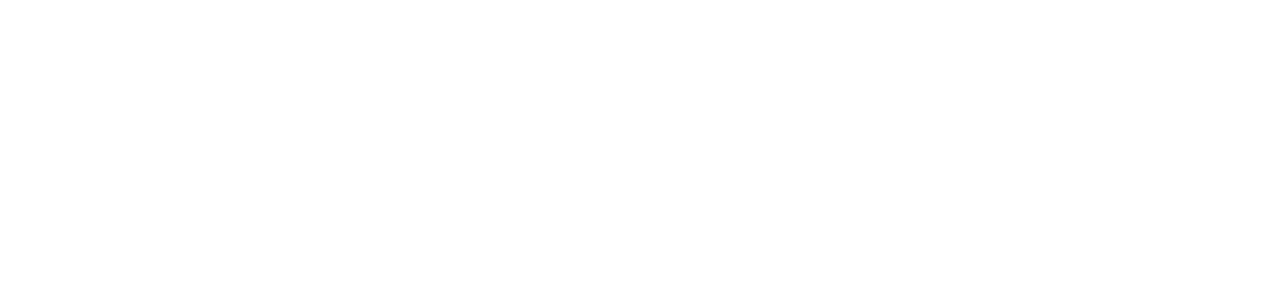
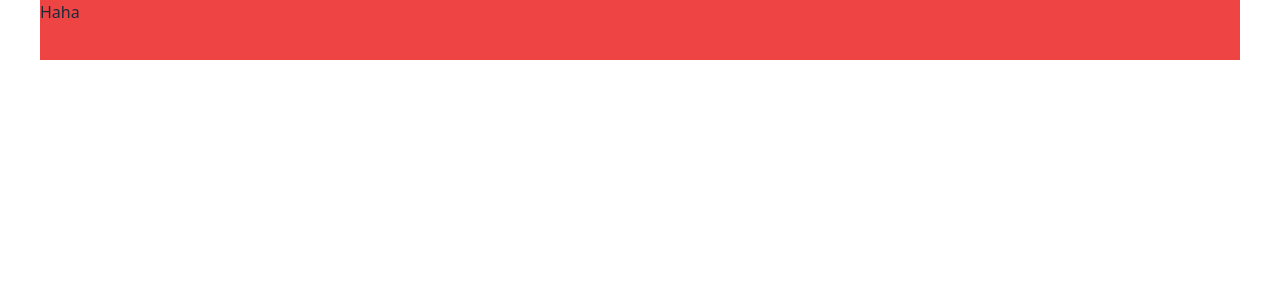
Before and after one commit to rizzboislw/AdminPanel_ReactJs_NodeJs, a React (Vite) app in the folder client/: page / in a window 1280 px wide. Shown: the top 300 px of the page. Built offline with nearby package versions, Linux system fonts and the light colour scheme.

Commit message:
reorganize directories structure

```diff
--- a/client/src/App.tsx
+++ b/client/src/App.tsx
@@ -1,11 +1,12 @@
 import "./App.css";
 import { Route, BrowserRouter, Routes } from "react-router-dom";
+import { LoginPage } from "./pages/login";
 
 function App() {
   return (
     <BrowserRouter>
       <Routes>
-        <Route path="/" element />
+        <Route path="/" element={<LoginPage />} />
       </Routes>
     </BrowserRouter>
   );
--- /dev/null
+++ b/client/src/components/navbar.tsx
@@ -0,0 +1,11 @@
+import React from "react";
+
+const Navbar: React.FC = () => {
+  return (
+    <nav className="h-[60px] w-full flex justify-center items-center">
+      <div className="max-w-[1200px] w-full h-full bg-red-500 ">Haha</div>
+    </nav>
+  );
+};
+
+export default Navbar;
--- /dev/null
+++ b/client/src/pages/login/container/loginPage.tsx
@@ -0,0 +1,11 @@
+import Navbar from "../../../components/navbar";
+
+const LoginPage: React.FC = () => {
+  return (
+    <div className="w-full bg-white">
+      <Navbar />
+    </div>
+  );
+};
+
+export default LoginPage;
--- /dev/null
+++ b/client/src/pages/login/index.ts
@@ -0,0 +1 @@
+export { default as LoginPage } from "./container/loginPage.tsx";
```
Also changed, not shown: client/src/contexts/authentication.tsx (added), client/src/hooks/hook.tsx (added).
